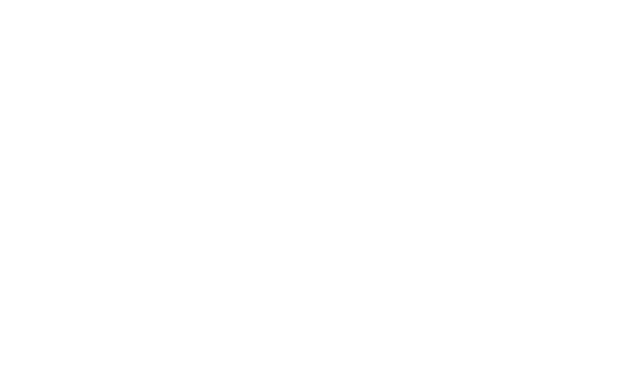
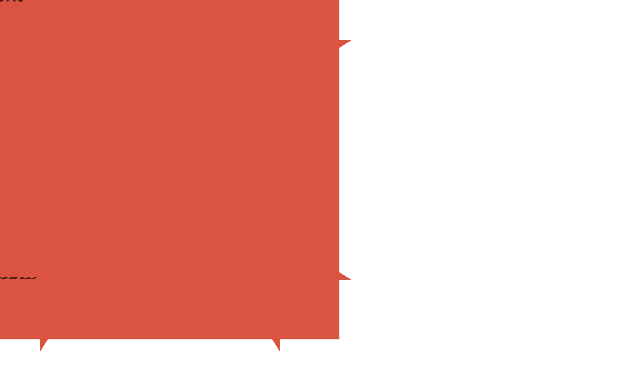
Before and after one commit to ginkgobilobatree/KanjiFlashChicken, a React (Create React App) app: page / in a window 1280 px wide. Shown: the top 390 px of the page, without its empty margins (0-640 px from the left). Built offline with nearby package versions, Linux system fonts and the light colour scheme.

Commit message:
style: debugging

```diff
--- a/src/components/Cube/Cube.jsx
+++ b/src/components/Cube/Cube.jsx
@@ -2,42 +2,26 @@
 
 export default function Cube() {
   const style = {
-    container: {
-        width: "200px",
-        height: "200px",
-        perspective: "800px"
-    },
-    cube: {
-        width: "100%",
-        height: "100%",
-        position: "relative",
-        transformStyle: "preserve-3d",
-    },
-    cubeSurface: {
-        position: "absolute",
-        width: "200px",
-        height: "200px",
-    },
-    front: {
-        backgroundColor: "#123456"
-    },
-    back: {
-    },
-    left: {},
-    right: {},
-    top: {},
-    bottom: {},
+    container: "w-[20rem] h-[20rem]",
+    cube: "w-full h-full relative",
+    cubeSurface: "absolute w-[20rem] h-[20rem] bg-red",
+    front: "",
+    back: "",
+    left: "",
+    right: "",
+    top: "",
+    bottom: "",
   };
 
   return (
-    <div className={style.container}>
-      <div className={style.cube}>
-        <div className={`${style.front} ${style.cubeSurface}`}></div>
-        <div className={`${style.back} ${style.cubeSurface}`}></div>
-        <div className={`${style.left} ${style.cubeSurface}`}></div>
-        <div className={`${style.right} ${style.cubeSurface}`}></div>
-        <div className={`${style.top} ${style.cubeSurface}`}></div>
-        <div className={`${style.bottom} ${style.cubeSurface}`}></div>
+    <div className={style.container} style={{perspective: "60rem"}}>
+      <div className={style.cube} style={{transformStyle: "preserve-3d"}}>
+        <div className={style.cubeSurface} style={{transform: "rotateY(  0deg) translateZ(100px)"}}>front</div>
+        <div className={style.cubeSurface} style={{transform: "rotateY(  90deg) translateZ(100px)"}}>back</div>
+        <div className={style.cubeSurface} style={{transform: "rotateY(  180deg) translateZ(100px)"}}>right</div>
+        <div className={style.cubeSurface} style={{transform: "rotateY(  -90deg) translateZ(100px)"}}>left</div>
+        <div className={style.cubeSurface} style={{transform: "rotateX(  90deg) translateZ(100px)"}}>top</div>
+        <div className={style.cubeSurface} style={{transform: "rotateX(  -90deg) translateZ(100px)"}}>bottom</div>
       </div>
     </div>
   );
```
